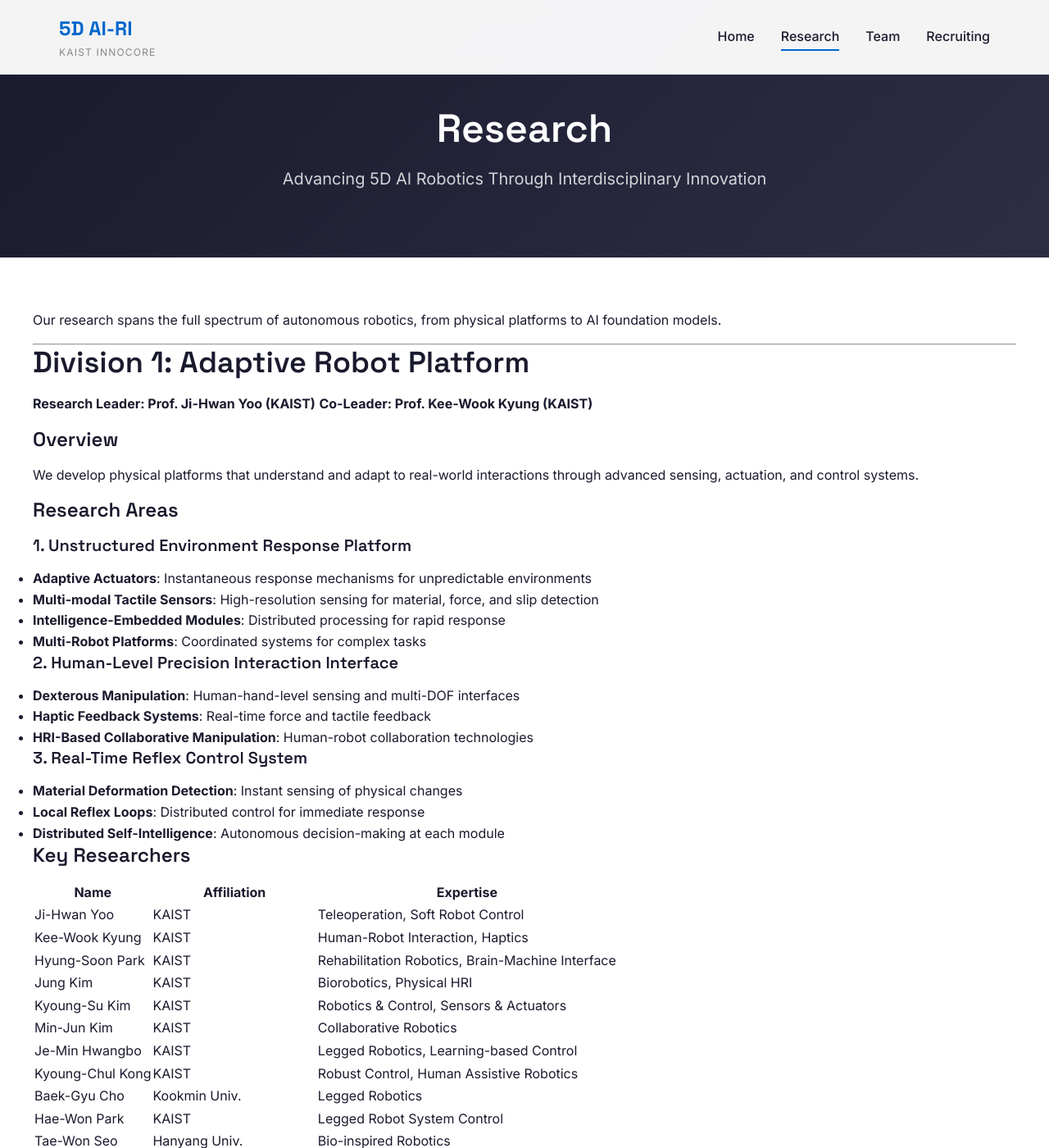
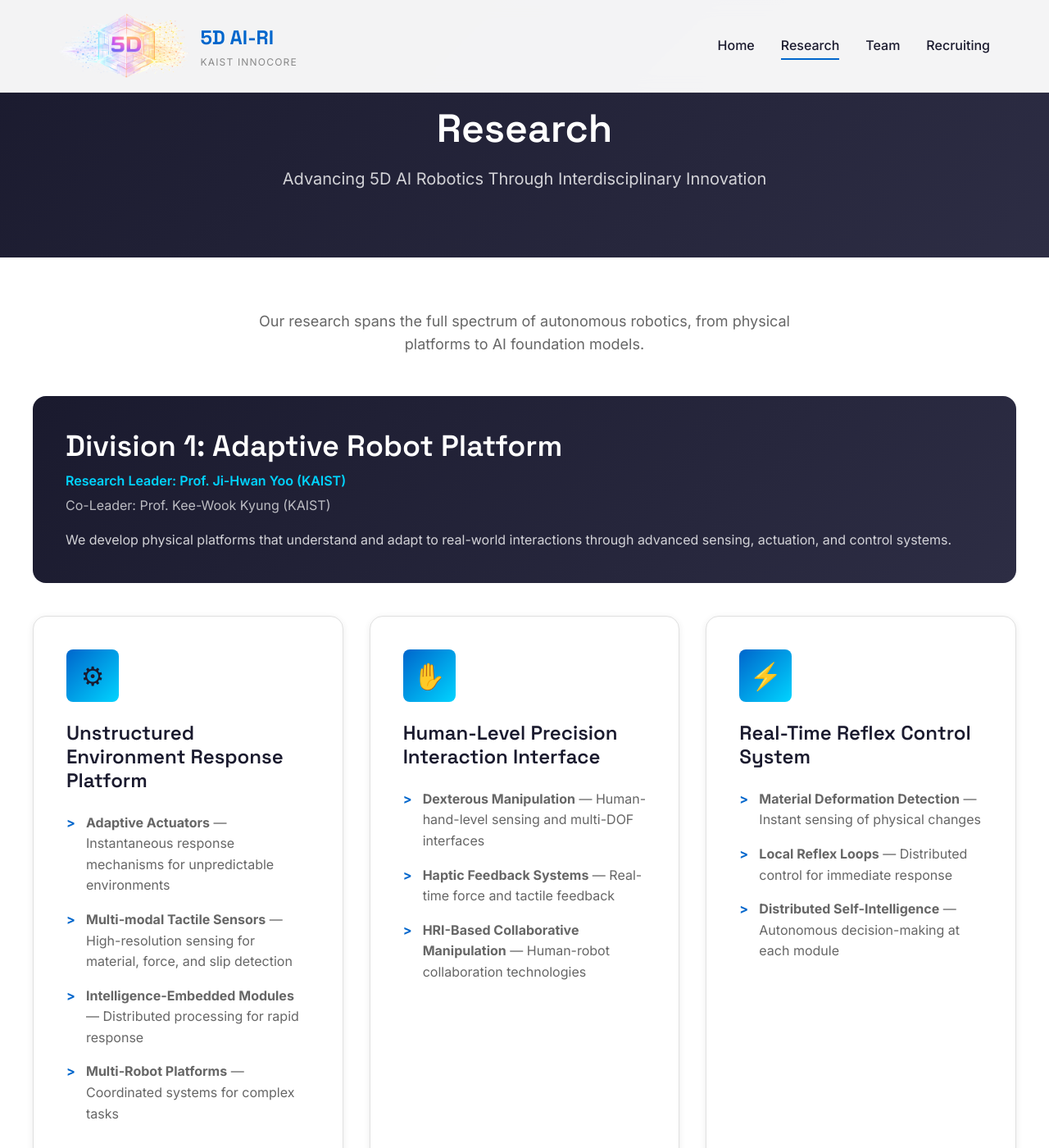
Before and after one commit to innocore-5D-AI/innocore-5D-AI.github.io, a Jekyll site: the page built from research/index.html, in a window 1280 px wide and 1400 px high. Shown: the whole window at 82% size. Built offline with Jekyll 4.4.1, drawn with Linux system fonts in a browser that asks for light colours; some of the changed text lies outside the part shown.

Commit message:
V1 done.

```diff
--- a/_includes/header.html
+++ b/_includes/header.html
@@ -2,8 +2,11 @@
   <nav class="navbar">
     <div class="container">
       <a href="{{ '/' | relative_url }}" class="logo">
-        <span class="logo-text">5D AI-RI</span>
-        <span class="logo-sub">KAIST InnoCORE</span>
+        <img src="{{ '/assets/images/logo.png' | relative_url }}" alt="5D AI-RI Logo" class="logo-img">
+        <div class="logo-text-wrap">
+          <span class="logo-text">5D AI-RI</span>
+          <span class="logo-sub">KAIST InnoCORE</span>
+        </div>
       </a>
       <button class="nav-toggle" aria-label="Toggle navigation">
         <span></span>
--- a/assets/css/main.css
+++ b/assets/css/main.css
@@ -101,8 +101,20 @@ img {
 
 .logo {
   display: flex;
+  flex-direction: row;
+  align-items: center;
+  gap: 0.75rem;
+  text-decoration: none;
+}
+
+.logo-img {
+  height: 80px;
+  width: auto;
+}
+
+.logo-text-wrap {
+  display: flex;
   flex-direction: column;
-  text-decoration: none;
 }
 
 .logo-text {
--- /dev/null
+++ b/research/index.html
@@ -0,0 +1,97 @@
+---
+layout: page
+title: Research
+subtitle: Advancing 5D AI Robotics Through Interdisciplinary Innovation
+permalink: /research/
+---
+
+<div class="section-header" style="margin-bottom: 3rem;">
+  <p>Our research spans the full spectrum of autonomous robotics, from physical platforms to AI foundation models.</p>
+</div>
+
+<!-- Division 1 -->
+<div id="adaptive-platform" style="margin-bottom: 5rem;">
+  <div style="background: var(--gradient-dark); color: var(--white); padding: 2.5rem; border-radius: var(--radius-lg); margin-bottom: 2.5rem;">
+    <h2 style="color: var(--white); margin-bottom: 0.5rem;">Division 1: Adaptive Robot Platform</h2>
+    <p style="color: var(--accent); font-weight: 600; margin-bottom: 0.25rem;">Research Leader: Prof. Ji-Hwan Yoo (KAIST)</p>
+    <p style="color: rgba(255,255,255,0.7); margin-bottom: 1rem;">Co-Leader: Prof. Kee-Wook Kyung (KAIST)</p>
+    <p style="color: rgba(255,255,255,0.8); margin-bottom: 0;">We develop physical platforms that understand and adapt to real-world interactions through advanced sensing, actuation, and control systems.</p>
+  </div>
+
+  <div class="research-grid" style="grid-template-columns: repeat(3, 1fr);">
+    <div class="research-card">
+      <div class="research-icon">&#9881;</div>
+      <h3>Unstructured Environment Response Platform</h3>
+      <ul>
+        <li><strong>Adaptive Actuators</strong> — Instantaneous response mechanisms for unpredictable environments</li>
+        <li><strong>Multi-modal Tactile Sensors</strong> — High-resolution sensing for material, force, and slip detection</li>
+        <li><strong>Intelligence-Embedded Modules</strong> — Distributed processing for rapid response</li>
+        <li><strong>Multi-Robot Platforms</strong> — Coordinated systems for complex tasks</li>
+      </ul>
+    </div>
+    <div class="research-card">
+      <div class="research-icon">&#9995;</div>
+      <h3>Human-Level Precision Interaction Interface</h3>
+      <ul>
+        <li><strong>Dexterous Manipulation</strong> — Human-hand-level sensing and multi-DOF interfaces</li>
+        <li><strong>Haptic Feedback Systems</strong> — Real-time force and tactile feedback</li>
+        <li><strong>HRI-Based Collaborative Manipulation</strong> — Human-robot collaboration technologies</li>
+      </ul>
+    </div>
+    <div class="research-card">
+      <div class="research-icon">&#9889;</div>
+      <h3>Real-Time Reflex Control System</h3>
+      <ul>
+        <li><strong>Material Deformation Detection</strong> — Instant sensing of physical changes</li>
+        <li><strong>Local Reflex Loops</strong> — Distributed control for immediate response</li>
+        <li><strong>Distributed Self-Intelligence</strong> — Autonomous decision-making at each module</li>
+      </ul>
+    </div>
+  </div>
+</div>
+
+<!-- Division 2 -->
+<div id="robot-ai" style="margin-bottom: 4rem;">
+  <div style="background: var(--gradient-dark); color: var(--white); padding: 2.5rem; border-radius: var(--radius-lg); margin-bottom: 2.5rem;">
+    <h2 style="color: var(--white); margin-bottom: 0.5rem;">Division 2: 5D Robot AI</h2>
+    <p style="color: var(--accent); font-weight: 600; margin-bottom: 0.25rem;">Research Leader: Prof. Gyu-Bin Lee (GIST)</p>
+    <p style="color: rgba(255,255,255,0.7); margin-bottom: 1rem;">Co-Leader: Prof. Sung-Eui Yoon (KAIST)</p>
+    <p style="color: rgba(255,255,255,0.8); margin-bottom: 0;">We create AI foundation models that enable robots to understand and predict physical interactions in complex real-world scenarios.</p>
+  </div>
+
+  <div class="research-grid" style="grid-template-columns: repeat(3, 1fr);">
+    <div class="research-card">
+      <div class="research-icon">&#127760;</div>
+      <h3>5D Scene Graph World Foundation Model</h3>
+      <ul>
+        <li><strong>Autonomous Exploration</strong> — Self-directed data generation for 5D scene graphs</li>
+        <li><strong>5D World Foundation Model</strong> — Comprehensive understanding of object states and interactions</li>
+        <li><strong>Physics-Informed Neural Networks (PINN)</strong> — Physics-embedded neural architectures</li>
+        <li><strong>Multi-Robot Sensor Fusion</strong> — Heterogeneous data integration for ultra-realistic modeling</li>
+      </ul>
+    </div>
+    <div class="research-card">
+      <div class="research-icon">&#129302;</div>
+      <h3>Whole-Body Locomotion and Manipulation Foundation Model</h3>
+      <ul>
+        <li><strong>Multi-Modal Demonstration Learning</strong> — Training from diverse environment data</li>
+        <li><strong>Integrated Locomotion-Manipulation Control</strong> — Unified whole-body control systems</li>
+        <li><strong>Cross-Robot Transfer</strong> — Adaptation to various robot platforms</li>
+      </ul>
+    </div>
+    <div class="research-card">
+      <div class="research-icon">&#128065;</div>
+      <h3>Real-Time Robot Response Foundation Model</h3>
+      <ul>
+        <li><strong>Multi-Modal Sensor Fusion</strong> — 5D world model learning systems</li>
+        <li><strong>Situation Prediction Models</strong> — Anticipating environmental changes</li>
+        <li><strong>Dynamic Object Avoidance</strong> — Real-time navigation in changing environments</li>
+        <li><strong>Social Autonomous Navigation</strong> — Human-aware locomotion systems</li>
+      </ul>
+    </div>
+  </div>
+</div>
+
+<div style="text-align: center; margin-top: 3rem;">
+  <a href="{{ '/recruiting/' | relative_url }}" class="btn btn-primary">Join Our Research Team</a>
+</div>
--- a/research/index.md
+++ /dev/null
@@ -1,136 +0,0 @@
----
-layout: page
-title: Research
-subtitle: Advancing 5D AI Robotics Through Interdisciplinary Innovation
-permalink: /research/
----
-
-Our research spans the full spectrum of autonomous robotics, from physical platforms to AI foundation models.
-
----
-
-<h2 id="adaptive-platform">Division 1: Adaptive Robot Platform</h2>
-
-**Research Leader: Prof. Ji-Hwan Yoo (KAIST)**
-**Co-Leader: Prof. Kee-Wook Kyung (KAIST)**
-
-### Overview
-
-We develop physical platforms that understand and adapt to real-world interactions through advanced sensing, actuation, and control systems.
-
-### Research Areas
-
-#### 1. Unstructured Environment Response Platform
-- **Adaptive Actuators**: Instantaneous response mechanisms for unpredictable environments
-- **Multi-modal Tactile Sensors**: High-resolution sensing for material, force, and slip detection
-- **Intelligence-Embedded Modules**: Distributed processing for rapid response
-- **Multi-Robot Platforms**: Coordinated systems for complex tasks
-
-#### 2. Human-Level Precision Interaction Interface
-- **Dexterous Manipulation**: Human-hand-level sensing and multi-DOF interfaces
-- **Haptic Feedback Systems**: Real-time force and tactile feedback
-- **HRI-Based Collaborative Manipulation**: Human-robot collaboration technologies
-
-#### 3. Real-Time Reflex Control System
-- **Material Deformation Detection**: Instant sensing of physical changes
-- **Local Reflex Loops**: Distributed control for immediate response
-- **Distributed Self-Intelligence**: Autonomous decision-making at each module
-
-### Key Researchers
-
-| Name | Affiliation | Expertise |
-|------|-------------|-----------|
-| Ji-Hwan Yoo | KAIST | Teleoperation, Soft Robot Control |
-| Kee-Wook Kyung | KAIST | Human-Robot Interaction, Haptics |
-| Hyung-Soon Park | KAIST | Rehabilitation Robotics, Brain-Machine Interface |
-| Jung Kim | KAIST | Biorobotics, Physical HRI |
-| Kyoung-Su Kim | KAIST | Robotics & Control, Sensors & Actuators |
-| Min-Jun Kim | KAIST | Collaborative Robotics |
-| Je-Min Hwangbo | KAIST | Legged Robotics, Learning-based Control |
-| Kyoung-Chul Kong | KAIST | Robust Control, Human Assistive Robotics |
-| Baek-Gyu Cho | Kookmin Univ. | Legged Robotics |
-| Hae-Won Park | KAIST | Legged Robot System Control |
-| Tae-Won Seo | Hanyang Univ. | Bio-inspired Robotics |
-| Yong-Jae Kim | Korea Univ. of Technology | Robot Actuator Control |
-
----
-
-<h2 id="robot-ai">Division 2: 5D Robot AI</h2>
-
-**Research Leader: Prof. Gyu-Bin Lee (GIST)**
-**Co-Leader: Prof. Sung-Eui Yoon (KAIST)**
-
-### Overview
-
-We create AI foundation models that enable robots to understand and predict physical interactions in complex real-world scenarios.
-
-### Research Areas
-
-#### 1. 5D Scene Graph World Foundation Model
-- **Autonomous Exploration**: Self-directed data generation for 5D scene graphs
-- **5D World Foundation Model**: Comprehensive understanding of object states and interactions
-- **Physics-Informed Neural Networks (PINN)**: Physics-embedded neural architectures
-- **Multi-Robot Sensor Fusion**: Heterogeneous data integration for ultra-realistic modeling
-
-#### 2. Whole-Body Manipulation Foundation Model
-- **Multi-Modal Demonstration Learning**: Training from diverse environment data
-- **Integrated Locomotion-Manipulation Control**: Unified whole-body control systems
-- **Cross-Robot Transfer**: Adaptation to various robot platforms
-
-#### 3. Real-Time Robot Response Foundation Model
-- **Multi-Modal Sensor Fusion**: 5D world model learning systems
-- **Situation Prediction Models**: Anticipating environmental changes
-- **Dynamic Object Avoidance**: Real-time navigation in changing environments
-- **Social Autonomous Navigation**: Human-aware locomotion systems
-
-### Key Researchers
-
-| Name | Affiliation | Expertise |
-|------|-------------|-----------|
-| Gyu-Bin Lee | GIST | AI/ML, Robotics, Computer Vision |
-| Sung-Eui Yoon | KAIST | Spatial AI, SLAM |
-| Hyun Myung | KAIST | AI/ML, Robotics & Control |
-| Sung-Ho Cho | KAIST | Spatial AI, Intelligent Robotic Systems |
-| Hee-Jin Ahn | KAIST | AI/ML, Big Data, Robot Control |
-| Dae-Hyung Park | KAIST | AI Information Service, Computer Vision |
-| Beom-Jun Kim | KAIST | Robotics, ML, Planning |
-| Jung-Gil Ko | Yonsei Univ. | Mobile Computing, Embedded Systems |
-| Dae-Kyum Kim | Korea Univ. | Robotics, Computer Vision |
-| Sung-Hoon Lim | DGIST | Health Care, Computer Vision |
-| Hyung-Ki Cho | Jeonbuk Univ. | Computer Vision, AI/ML |
-
----
-
-## Research Timeline
-
-### Phase 1 (Years 1-3)
-- Individual interface technology development
-- Simulation data generation techniques
-- Modular actuator/sensor design
-- Multi-modal encoder learning
-
-### Phase 2 (Years 4-5)
-- Real-time task execution in unstructured environments
-- Foundation model real-world application
-- Multi-robot collaboration scenarios
-- Performance verification and technology refinement
-
----
-
-## Performance Targets
-
-| Metric | World Best | Year 5 Target |
-|--------|------------|---------------|
-| Adaptive indicators handled simultaneously | 3 (KAIST) | 5 |
-| Interaction accuracy (5D environment) | 90% (Stanford) | 90% |
-| Response time (5D environment) | <10ms (DeepMind) | <10ms |
-| VLA task success rate improvement | 74% (NVIDIA) | +30% |
-| Multi-modal AI latency | 220ms (NVIDIA) | 150ms |
-| World modeling coverage | N/A | 95% |
-| Learning data scenarios | 130K (Google) | 150K |
-
----
-
-<div style="text-align: center; margin-top: 3rem;">
-  <a href="{{ '/recruiting/' | relative_url }}" class="btn btn-primary">Join Our Research Team</a>
-</div>
```
Also changed, not shown: assets/images/logo.png, assets/images/logo2.png (deleted).
